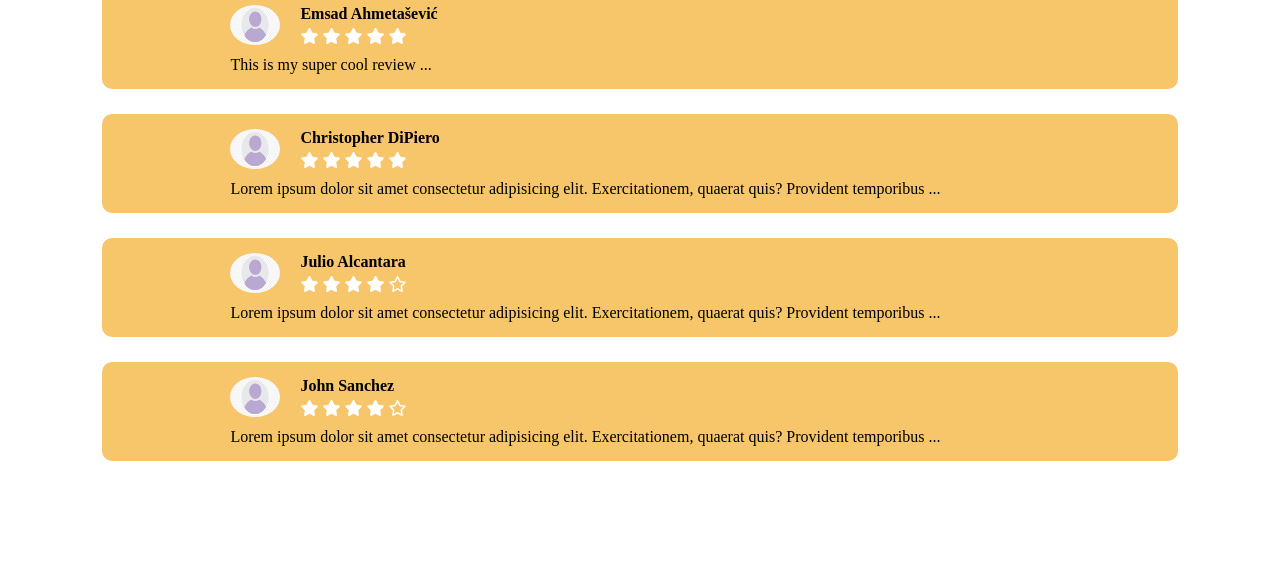
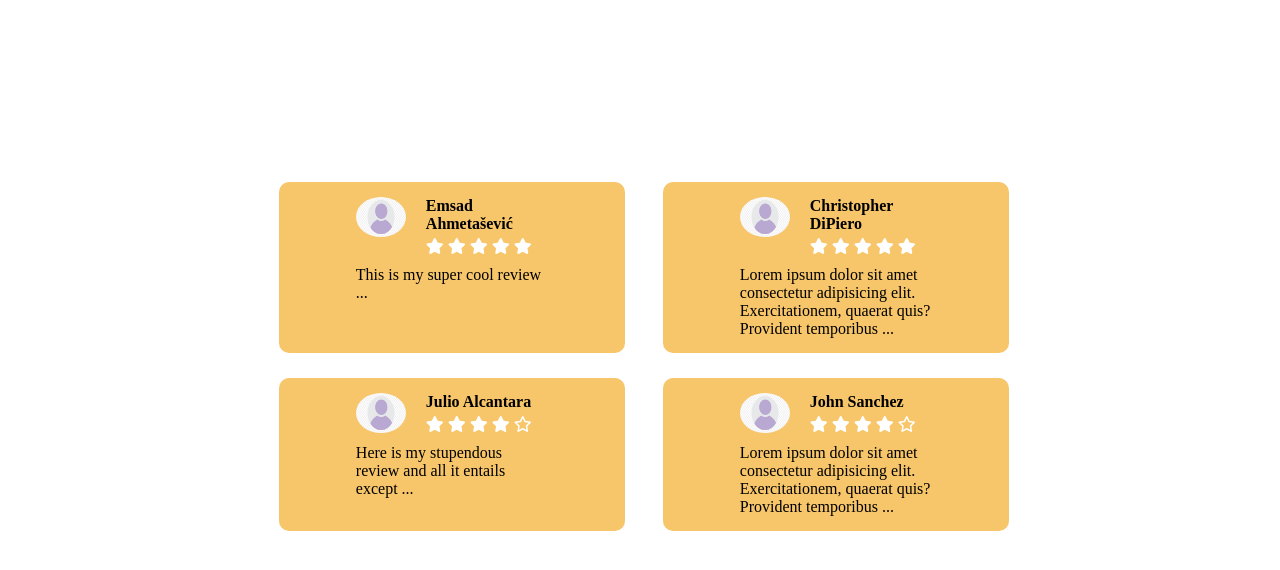
Before and after one commit to AmandaShuman/photographer_website, a plain HTML site: page reviews.html in a window 1280 px wide. Shown: the part 130-700 px from the top of the page. Drawn offline with Linux system fonts and the light colour scheme.

Commit message:
reviews for desktop versions

```diff
--- a/css/reviews.css
+++ b/css/reviews.css
@@ -42,6 +42,7 @@
 
 .review-card:hover {
     transform: scale(1.2);
+    border: 4px solid white;
 }
 .review-card:hover .etc {
     display: none;
@@ -49,3 +50,23 @@
 .review-card:hover .extra-text {
     display: inline;
 }
+
+@media (min-width: 600px) {
+    .reviews {
+        display: flex;
+        flex-wrap: wrap;
+        margin-top: 15%;
+    }
+    .review-card {
+        margin-left: 3%;
+        margin-right: 2%;
+        width: 45%;
+    }
+}
+
+@media (min-width: 900px) {
+    .reviews {
+        margin-left: 20%;
+        margin-right: 20%;
+    }
+}
--- a/reviews.html
+++ b/reviews.html
@@ -18,9 +18,15 @@
 
     <h1 class="header">Reviews</h1>
 
+    <!-- Review 1 -->
+    <div class="reviews">
       <div class="review-card">
         <div class="review-info">
-        <img class="avatar" src="img/review-avatar.png" alt="generic avatar" />
+          <img
+            class="avatar"
+            src="img/review-avatar.png"
+            alt="generic avatar"
+          />
           <div class="name-stars">
             <h4>Emsad Ahmetašević</h4>
             <div class="starReviews">
@@ -43,6 +49,7 @@
         </div>
       </div>
 
+      <!-- Review 2 -->
       <div class="review-card">
         <div class="review-info">
           <img
@@ -69,13 +76,13 @@
             <span class="etc">...</span>
             <span class="extra-text">
               architecto asperiores nobis maiores nisi a. Quae doloribus ipsum
-            aliquam tenetur voluptates incidunt blanditiis sed atque
-            cumque.
+              aliquam tenetur voluptates incidunt blanditiis sed atque cumque.
             </span>
           </p>
         </div>
       </div>
 
+      <!-- Review 3 -->
       <div class="review-card">
         <div class="review-info">
           <img
@@ -98,18 +105,17 @@
         </div>
         <div class="client-comment">
           <p>
-          Lorem ipsum dolor sit amet consectetur adipisicing elit.
-          Exercitationem, quaerat quis? Provident temporibus
+            Here is my stupendous review and all it entails except
             <span class="etc">...</span>
             <span class="extra-text">
-            architecto asperiores nobis maiores nisi a. Quae doloribus ipsum
-            aliquam tenetur voluptates incidunt blanditiis sed atque
-            cumque.
+              that I'm not worried about this review, so I'm writing whatever
+              comes to mind.
             </span>
           </p>
         </div>
       </div>
 
+      <!-- Review 4 -->
       <div class="review-card">
         <div class="review-info">
           <img
@@ -136,10 +142,10 @@
             <span class="etc">...</span>
             <span class="extra-text">
               architecto asperiores nobis maiores nisi a. Quae doloribus ipsum
-            aliquam tenetur voluptates incidunt blanditiis sed atque
-            cumque.
+              aliquam tenetur voluptates incidunt blanditiis sed atque cumque.
             </span>
           </p>
+        </div>
       </div>
     </div>
   </body>
```
Also changed, not shown: index.html (+0 -2 lines). Lines whose indentation alone changed are shown as unchanged.
